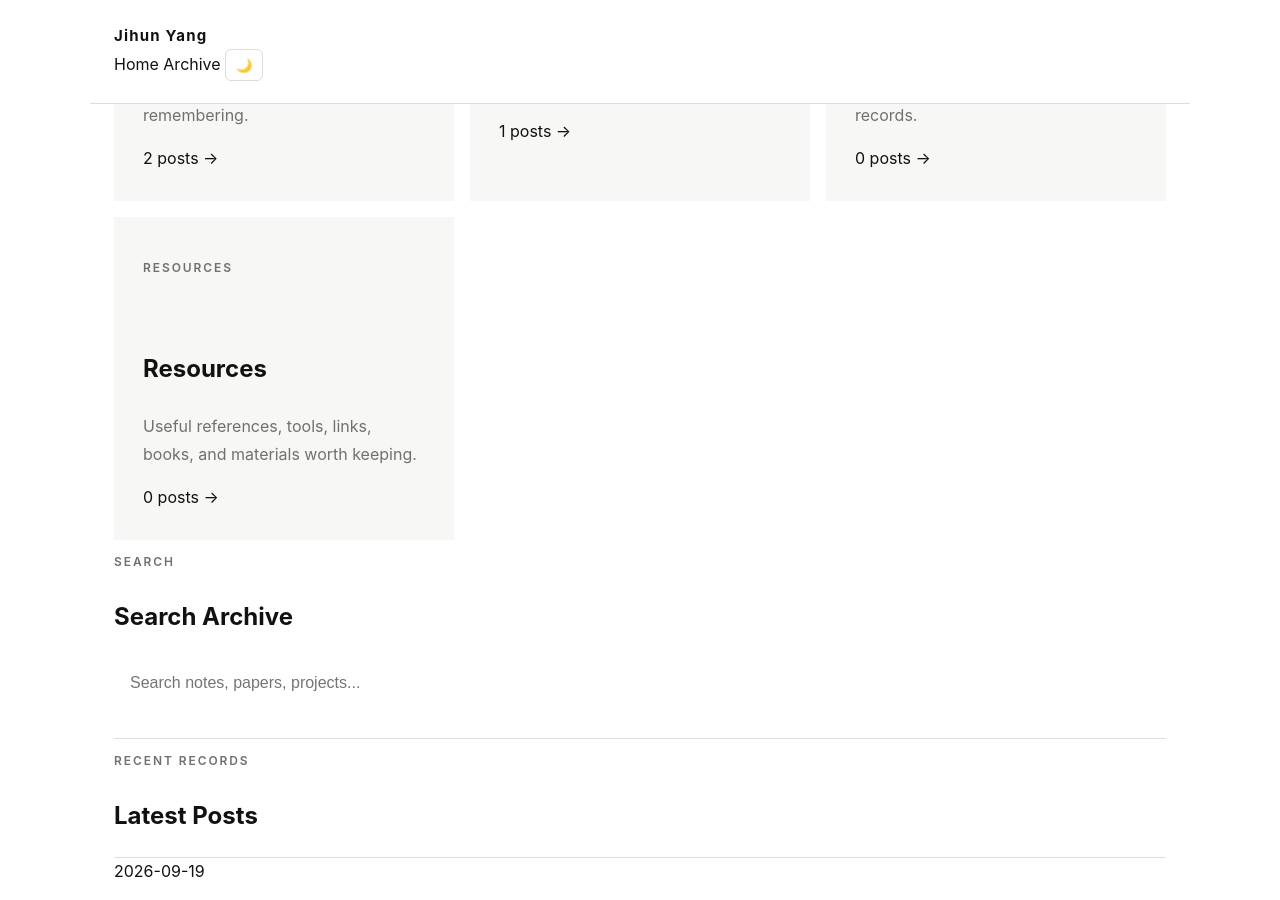
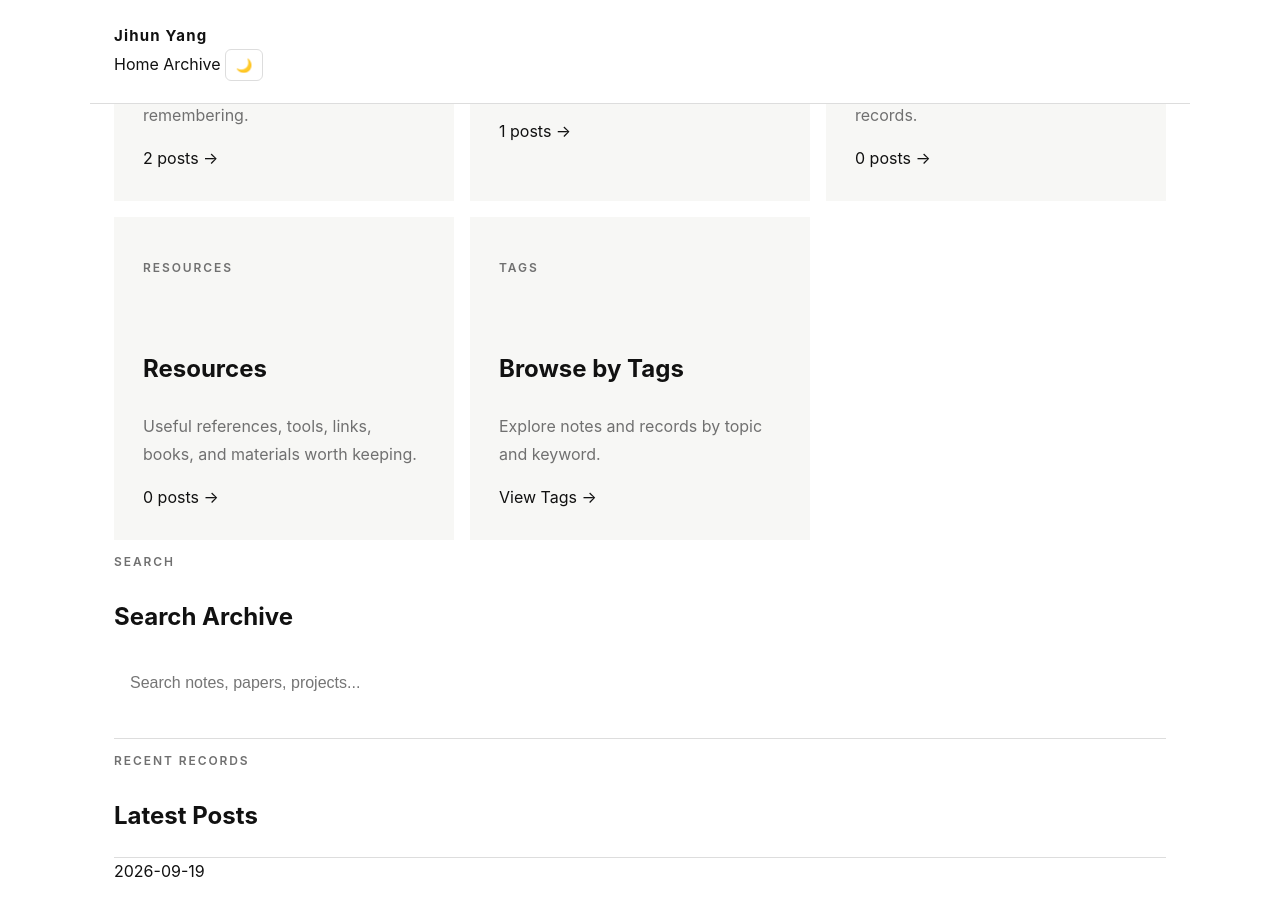
Before and after one commit to JihunYangKR/JihunYangKR.github.io, a Jekyll site: the page built from archive/index.html, in a window 1280 px wide and 900 px high, scrolled down 1046 px. Built offline with Jekyll 4.4.1, drawn with Linux system fonts in a browser that asks for light colours.

Commit message:
Add tags link to archive

```diff
--- a/archive/index.html
+++ b/archive/index.html
@@ -258,6 +258,30 @@ layout: null
 
         </a>
 
+        <a
+            href="tags/index.html"
+            class="project-card"
+        >
+
+            <p class="eyebrow">
+                TAGS
+            </p>
+
+            <h3>
+                Browse by Tags
+            </h3>
+
+            <p>
+                Explore notes and records
+                by topic and keyword.
+            </p>
+
+            <span>
+                View Tags →
+            </span>
+
+        </a>
+
 
     </div>
 
```
